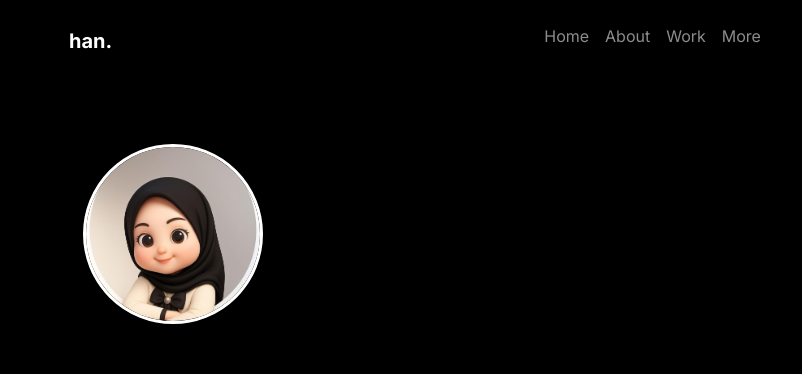
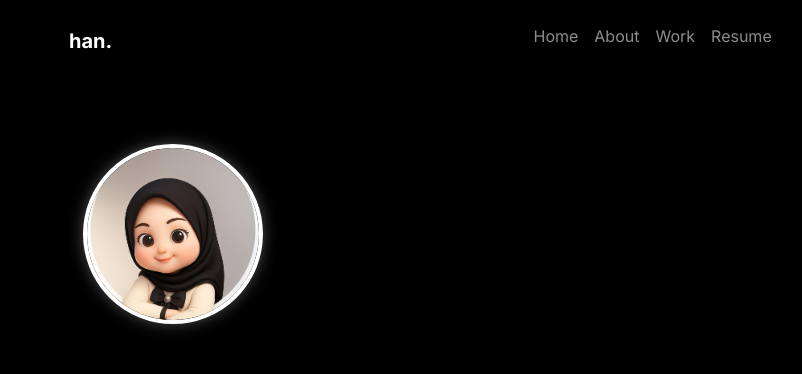
Before and after one commit to hanna429/portfolio, a React (Vite) app: page /about in a window 1280 px wide. Shown: the top 374 px of the page, without its empty margins (17-819 px from the left). Built offline with nearby package versions, Linux system fonts and the light colour scheme.

Commit message:
add resume

```diff
--- a/src/App.jsx
+++ b/src/App.jsx
@@ -2,8 +2,8 @@
 import { Routes, Route } from "react-router-dom"
 import Home from "./Sharedcomponents/pages/Home"
 import Work from "./Sharedcomponents/pages/Work"
-import More from "./Sharedcomponents/More"
 import About from "./Sharedcomponents/pages/About"
+import Resume from "./Sharedcomponents/Resume.jsx"
 
 
 function App() {
@@ -13,7 +13,7 @@ function App() {
       <Route path="/" element={<Home/>}/>
       <Route path="/about" element={<About/>}/>
        <Route path="/work" element={<Work/>}/>
-       <Route path="/more" element={<More/>}/>
+       <Route path="/resume" element={<Resume/>}/>
 
     </Routes>
     </>
--- a/src/Components/Home/Avathar.css
+++ b/src/Components/Home/Avathar.css
@@ -1,56 +1,61 @@
-/* Avatar Section Wrapper */
+/* ===========================
+   Avatar Section Wrapper
+   =========================== */
 .avatar-wrapper {
   display: flex;
-  justify-content:start ;
+  justify-content: start;
   align-items: center;
-  padding: 0px;
+  padding: 0;
   margin-left: 100px;
   backdrop-filter: blur(15px);
   box-shadow: 0 4px 20px rgba(0, 0, 0, 0.3);
   transition: 0.3s ease;
-  /* margin-top: 50px !important; */
 }
 
-/* Avatar Container */
+/* ===========================
+   Avatar Container
+   =========================== */
 .avatar-section {
   text-align: center;
   color: #fff;
 }
 
-/* Profile Image — Rounded */
+/* ===========================
+   Profile Image — Rounded Glow Effect
+   =========================== */
 .avatar-img {
   width: 180px;
   height: 180px;
-  border-radius: 50%;          /* ✅ Makes it perfectly round */
-  object-fit: cover;           /* Keeps image proportions */
-  border: 3px solid #fff;      /* White border around image */
-  box-shadow: 0 4px 12px rgba(0, 0, 0, 0.4);
+  border-radius: 50%;               /* ✅ Perfectly round */
+  object-fit: cover;                /* Maintains aspect ratio */
+  border: 4px solid #fff;           /* White circular border */
+  box-shadow: 0 0 15px rgba(255, 255, 255, 0.3); /* Soft glow */
   transition: transform 0.3s ease, box-shadow 0.3s ease;
 }
 
-/* Subtle hover zoom effect */
+/* Hover — glowing & zoom effect */
 .avatar-img:hover {
   transform: scale(1.05);
-  box-shadow: 0 6px 20px rgba(255, 255, 255, 0.2);
+  box-shadow: 0 0 25px rgba(0, 255, 255, 0.6); /* Glow highlight */
 }
 
-/* Name */
+/* ===========================
+   Text Styles
+   =========================== */
 .avatar-name {
   font-size: 1.8rem;
   font-weight: 600;
-  font-family:"Playfair Display", serif;
+  font-family: "Playfair Display", serif;
   margin-top: 20px;
   color: #dbd6d6;
 }
 
-/* Role */
-.avatar-role{
+.avatar-role {
   font-size: 1.1rem;
-  color:white !important;
+  color: white !important;
   margin: 5px 0;
 }
 
-/* Email */
 .avatar-email {
   font-size: 1rem;
   margin-top: 5px;
@@ -65,3 +70,27 @@
 .avatar-email a:hover {
   text-decoration: underline;
 }
+
+/* ===========================
+   Responsive Adjustments
+   =========================== */
+@media (max-width: 768px) {
+  .avatar-wrapper {
+    margin-left: 0;
+    justify-content: center;
+    padding: 20px 0;
+  }
+
+  .avatar-img {
+    width: 150px;
+    height: 150px;
+  }
+
+  .avatar-name {
+    font-size: 1.5rem;
+  }
+
+  .avatar-role {
+    font-size: 1rem;
+  }
+}
--- a/src/Sharedcomponents/More.jsx
+++ /dev/null
@@ -1,14 +0,0 @@
-import React from 'react'
-import Navbarr from './Navbarr'
-import Footer from './Footer'
-
-function More() {
-  return (
-    <div>
-        <Navbarr/>
-        <Footer/>
-    </div>
-  )
-}
-
-export default More
--- a/src/Sharedcomponents/Navbarr.css
+++ b/src/Sharedcomponents/Navbarr.css
@@ -1,24 +1,50 @@
+/* ===============================
+   Custom Navbar Styles
+   =============================== */
+.custom-navbar-style {
+  background-color: black !important;
+  position: fixed;
+  width: 100%;
+  z-index: 1000;
+}
+
+/* Toggle button (always top-right) */
 .custom-toggle {
   position: absolute;
   right: 20px;
-  top: 12px;
+  top: 15px;
   z-index: 1050;
+  display: flex;
+  align-items: center;
+  justify-content: center;
 }
 
+/* Navbar collapse section */
 .navbar-collapse {
   background-color: black;
   padding-bottom: 10px;
+  text-align: center;
+  transition: all 0.3s ease;
 }
 
+/* ===============================
+   Responsive behavior
+   =============================== */
 @media (max-width: 992px) {
+  .custom-toggle {
+    position: absolute;
+    right: 20px;
+    top: 15px;
+    visibility: visible;   /* always visible */
+  }
+
   .navbar-collapse {
     text-align: center;
+    margin-top: 10px;
   }
 
-  /* Move toggle button inline on mobile */
-  .custom-toggle {
-    position: static !important;  /* 👈 removes fixed right corner */
-    margin-top: 10px;
-    text-align: center;
+  .navbar-nav .nav-link {
+    display: block;
+    margin: 10px 0;
   }
 }
--- a/src/Sharedcomponents/Navbarr.jsx
+++ b/src/Sharedcomponents/Navbarr.jsx
@@ -1,10 +1,10 @@
-import React, { useState } from 'react';
-import Container from 'react-bootstrap/Container';
-import Nav from 'react-bootstrap/Nav';
-import Navbar from 'react-bootstrap/Navbar';
-import './Navbarr.css';
-import BubbleChartIcon from '@mui/icons-material/BubbleChart';
-import { Link } from 'react-router-dom';
+import React, { useState } from "react";
+import Container from "react-bootstrap/Container";
+import Nav from "react-bootstrap/Nav";
+import Navbar from "react-bootstrap/Navbar";
+import "./Navbarr.css";
+import BubbleChartIcon from "@mui/icons-material/BubbleChart";
+import { Link } from "react-router-dom";
 
 function Navbarr() {
   const [expanded, setExpanded] = useState(false);
@@ -22,14 +22,16 @@ function Navbarr() {
     >
       {/* ✅ Everything wrapped in one Container */}
       <Container className="mt-2 px-3 d-flex align-items-center justify-content-between">
-
         {/* Brand (Left) */}
         <Navbar.Brand as={Link} to="/" className="fw-bold text-white">
           han.
         </Navbar.Brand>
 
         {/* Center Nav Links */}
-        <Navbar.Collapse id="basic-navbar-nav" className="justify-content-center">
+        <Navbar.Collapse
+          id="basic-navbar-nav"
+          className="justify-content-center"
+        >
           <Nav className="mx-auto text-center">
             <Nav.Link as={Link} to="/" onClick={() => setExpanded(false)}>
               Home
@@ -40,8 +42,14 @@ function Navbarr() {
             <Nav.Link as={Link} to="/work" onClick={() => setExpanded(false)}>
               Work
             </Nav.Link>
-            <Nav.Link as={Link} to="/more" onClick={() => setExpanded(false)}>
-              More
+            <Nav.Link
+              as="a"
+              href="/resume"
+              target="_blank"
+              rel="noopener noreferrer"
+              onClick={() => setExpanded(false)}
+            >
+              Resume
             </Nav.Link>
           </Nav>
         </Navbar.Collapse>
@@ -50,15 +58,14 @@ function Navbarr() {
         <div className="custom-toggle" onClick={handleToggle}>
           <BubbleChartIcon
             sx={{
-              color: 'white',
-              fontSize: '32px',
-              cursor: 'pointer',
-              transition: 'transform 0.3s ease',
-              transform: expanded ? 'rotate(180deg)' : 'rotate(0deg)',
+              color: "white",
+              fontSize: "32px",
+              cursor: "pointer",
+              transition: "transform 0.3s ease",
+              transform: expanded ? "rotate(180deg)" : "rotate(0deg)",
             }}
           />
         </div>
-
       </Container>
     </Navbar>
   );
--- /dev/null
+++ b/src/Sharedcomponents/Resume.jsx
@@ -0,0 +1,17 @@
+import React from "react";
+
+function Resume() {
+  return (
+    <div style={{ marginTop: "0px", textAlign: "center" }}>
+      <iframe
+        src="/hanresume.pdf"
+        title="Hanna Fathima Resume"
+        width="100%"
+        height="700px"
+        style={{ border: "none" }}
+      ></iframe>
+    </div>
+  );
+}
+
+export default Resume;
```
Also changed, not shown: src/Components/Home/Avathar.jsx (+1 -7 lines), src/Sharedcomponents/Resume.css (added).
